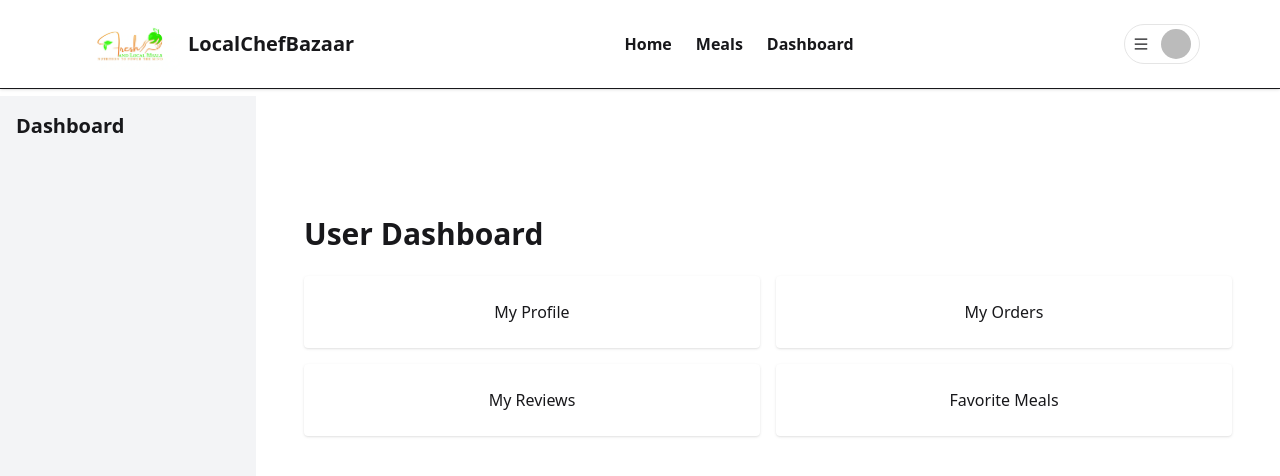
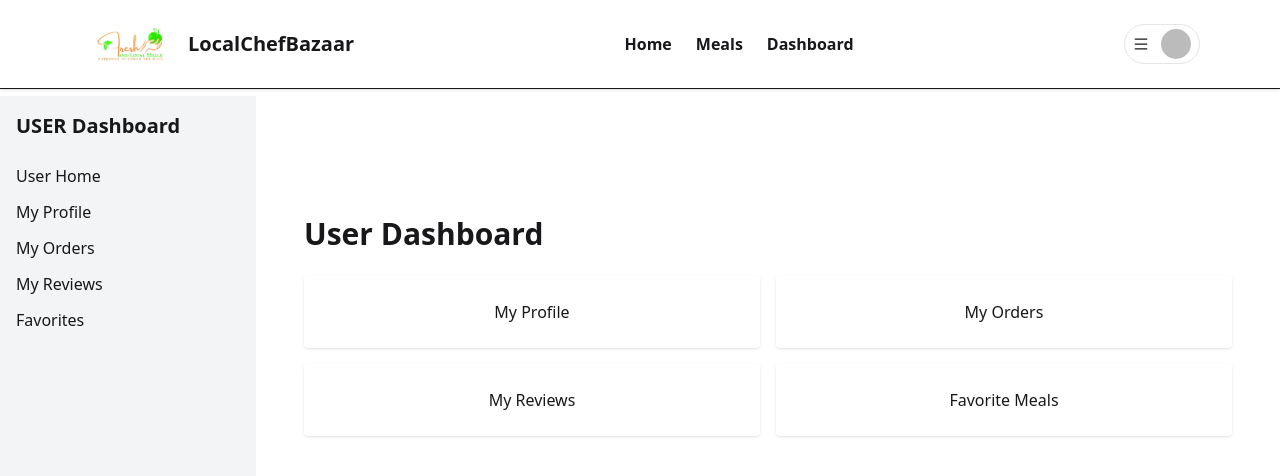
Before and after one commit to mahiOSD/B12_A11, a React (Vite) app: page /dashboard/user-home in a window 1280 px wide. Shown: the top 476 px of the page. Built offline with nearby package versions, Linux system fonts and the light colour scheme; no server answers; sample sign-in values are in the browser's storage.

Commit message:
Admin Dashboard

```diff
--- a/src/layouts/DashboardLayout.jsx
+++ b/src/layouts/DashboardLayout.jsx
@@ -1,21 +1,54 @@
-import { Outlet } from "react-router-dom";
+import { Outlet, NavLink } from "react-router-dom";
+import useAuth from "../hooks/useAuth";
 import Navbar from "../components/Shared/Navbar/Navbar";
-import useAuth from "../hooks/useAuth";
 
 const DashboardLayout = () => {
-  const { user } = useAuth();
+  const { user, loading } = useAuth();
 
-  if (!user) return <div className="pt-24 text-center">Loading...</div>;
+  if (loading) return <div className="pt-24 text-center">Loading...</div>;
+  if (!user) return null;
 
   return (
     <div>
       <Navbar />
+
       <div className="pt-24 flex">
         <div className="w-64 bg-gray-100 min-h-screen p-4">
-          <h2 className="text-xl font-bold mb-4">
+          <h2 className="text-xl font-bold mb-6">
             {user.role?.toUpperCase()} Dashboard
           </h2>
+
+          <div className="flex flex-col gap-3">
+            {user.role === "user" && (
+              <>
+                <NavLink to="/dashboard/user-home">User Home</NavLink>
+                <NavLink to="/dashboard/profile">My Profile</NavLink>
+                <NavLink to="/dashboard/my-orders">My Orders</NavLink>
+                <NavLink to="/dashboard/my-reviews">My Reviews</NavLink>
+                <NavLink to="/dashboard/favorites">Favorites</NavLink>
+              </>
+            )}
+
+            {user.role === "chef" && (
+              <>
+                <NavLink to="/dashboard/create-meal">Create Meal</NavLink>
+                <NavLink to="/dashboard/my-meals">My Meals</NavLink>
+                <NavLink to="/dashboard/order-requests">Order Requests</NavLink>
+              </>
+            )}
+
+            {user.role === "admin" && (
+              <>
+                <NavLink to="/dashboard/admin">Admin Dashboard</NavLink>
+                <NavLink to="/dashboard/profile">My Profile</NavLink>
+                <NavLink to="/dashboard/manage-users">Manage User</NavLink>
+                <NavLink to="/dashboard/manage-requests">Manage Request</NavLink>
+                <NavLink to="/dashboard/statistics">Platform Statistics</NavLink>
+              </>
+            )}
+          </div>
         </div>
+
         <div className="flex-1 p-6">
           <Outlet />
         </div>
@@ -24,4 +57,5 @@ const DashboardLayout = () => {
   );
 };
 
+
 export default DashboardLayout;
--- a/src/pages/Dashboard/Admin/AdminRoute.jsx
+++ b/src/pages/Dashboard/Admin/AdminRoute.jsx
@@ -6,8 +6,10 @@ const AdminRoute = ({ children }) => {
 
   if (loading) return <div>Loading...</div>;
 
-  if (user?.role !== "admin") {
-    return <Navigate to="/dashboard" />;
+  if (!user) return <Navigate to="/login" replace />;
+
+  if (user.role !== "admin") {
+    return <Navigate to="/dashboard/user-home" replace />;
   }
 
   return children;
--- /dev/null
+++ b/src/pages/Dashboard/Admin/ManageRequests.jsx
@@ -0,0 +1,5 @@
+const ManageRequests = () => {
+  return <div>Manage Requests Page</div>;
+};
+
+export default ManageRequests;
--- /dev/null
+++ b/src/pages/Dashboard/Admin/ManageUsers.jsx
@@ -0,0 +1,9 @@
+const ManageUsers = () => {
+  return (
+    <div className="pt-24 p-6">
+      <h1 className="text-3xl font-bold">Manage Users</h1>
+    </div>
+  );
+};
+
+export default ManageUsers;
--- /dev/null
+++ b/src/pages/Dashboard/Admin/Statistics.jsx
@@ -0,0 +1,9 @@
+const Statistics = () => {
+  return (
+    <div className="pt-24 p-6">
+      <h1 className="text-3xl font-bold">Platform Statistics</h1>
+    </div>
+  );
+};
+
+export default Statistics;
--- a/src/pages/Dashboard/DashboardRedirect.jsx
+++ b/src/pages/Dashboard/DashboardRedirect.jsx
@@ -2,15 +2,22 @@ import { Navigate } from "react-router-dom";
 import useAuth from "../../hooks/useAuth";
 
 const DashboardRedirect = () => {
-  const { user } = useAuth();
+  const { user, loading } = useAuth();
+
+  if (loading) return <div>Loading...</div>;
 
   if (!user) return <Navigate to="/login" replace />;
+
+
+  if (!user.role) return <div>Loading role...</div>;
 
   switch (user.role) {
     case "admin":
       return <Navigate to="/dashboard/admin" replace />;
+
     case "chef":
       return <Navigate to="/dashboard/create-meal" replace />;
+
     default:
       return <Navigate to="/dashboard/user-home" replace />;
   }
--- a/src/providers/AuthProvider.jsx
+++ b/src/providers/AuthProvider.jsx
@@ -40,28 +40,45 @@ const AuthProvider = ({ children }) => {
     })
   }
 
-  useEffect(() => {
+ useEffect(() => {
   const unsubscribe = onAuthStateChanged(auth, async currentUser => {
 
     if (currentUser?.email) {
       try {
+
         const res = await axios.get(
-          `http://localhost:5000/users/${currentUser.email}`
+          `${import.meta.env.VITE_API_URL}/users/${currentUser.email.toLowerCase()}`
+
         );
 
-        setUser({ ...currentUser, role: res.data.role });
-      } catch {
-        setUser(currentUser);
+        const dbUser = res.data;
+
+
+        setUser({
+          ...currentUser,
+          role: dbUser?.role || "user",
+        });
+
+      } catch (error) {
+        console.log("Role fetch error:", error);
+
+        setUser({
+          ...currentUser,
+          role: "user",
+        });
       }
+
     } else {
       setUser(null);
     }
 
     setLoading(false);
+
   });
 
   return () => unsubscribe();
 }, []);
+
 
 
   const authInfo = {
@@ -80,4 +97,6 @@ const AuthProvider = ({ children }) => {
   )
 }
 
+
+
 export default AuthProvider
--- a/src/routes/Routes.jsx
+++ b/src/routes/Routes.jsx
@@ -19,6 +19,10 @@ import MyMeals from "../pages/Dashboard/Chef/MyMeals";
 import OrderRequests from "../pages/Dashboard/Chef/OrderRequests";
 
 import AdminDashboard from "../pages/Dashboard/Admin/AdminDashboard";
+import ManageUsers from "../pages/Dashboard/Admin/ManageUsers";
+import ManageRequests from "../pages/Dashboard/Admin/ManageRequests";
+import Statistics from "../pages/Dashboard/Admin/Statistics";
+
 
 import PrivateRoute from "./PrivateRoute";
 import AdminRoute from "../pages/Dashboard/Admin/AdminRoute";
@@ -46,14 +50,23 @@ export const router = createBrowserRouter([
 
   {
   path: "/dashboard",
-    element: <PrivateRoute><DashboardLayout /></PrivateRoute>,
+  element: (
+    <PrivateRoute>
+      <DashboardLayout />
+    </PrivateRoute>
+  ),
   children: [
-      { path: "", element: <DashboardRedirect /> },
+
+
+    { index: true, element: <DashboardRedirect /> },
+
+
     { path: "user-home", element: <UserDashboard /> },
     { path: "profile", element: <Profile /> },
     { path: "my-orders", element: <MyOrders /> },
     { path: "my-reviews", element: <MyReviews /> },
     { path: "favorites", element: <Favorites /> },
+
 
     {
       path: "create-meal",
@@ -68,9 +81,22 @@ export const router = createBrowserRouter([
       element: <ChefRoute><OrderRequests /></ChefRoute>,
     },
 
+
     {
       path: "admin",
       element: <AdminRoute><AdminDashboard /></AdminRoute>,
+    },
+    {
+      path: "manage-users",
+      element: <AdminRoute><ManageUsers /></AdminRoute>,
+    },
+    {
+      path: "manage-requests",
+      element: <AdminRoute><ManageRequests /></AdminRoute>,
+    },
+    {
+      path: "statistics",
+      element: <AdminRoute><Statistics /></AdminRoute>,
     },
 
     { path: "*", element: <Navigate to="/dashboard" replace /> },
```
Lines whose indentation alone changed are shown as unchanged.
